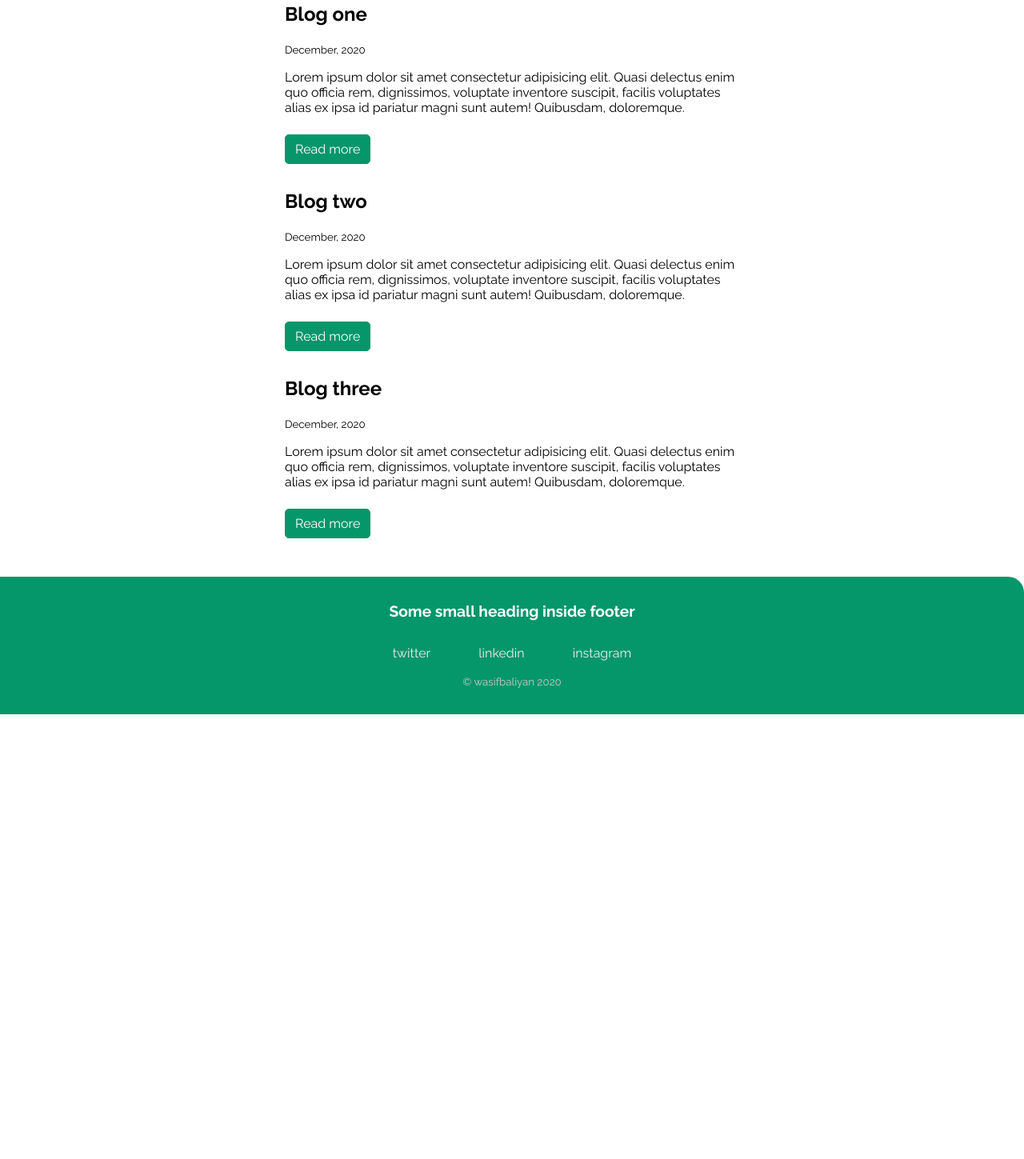
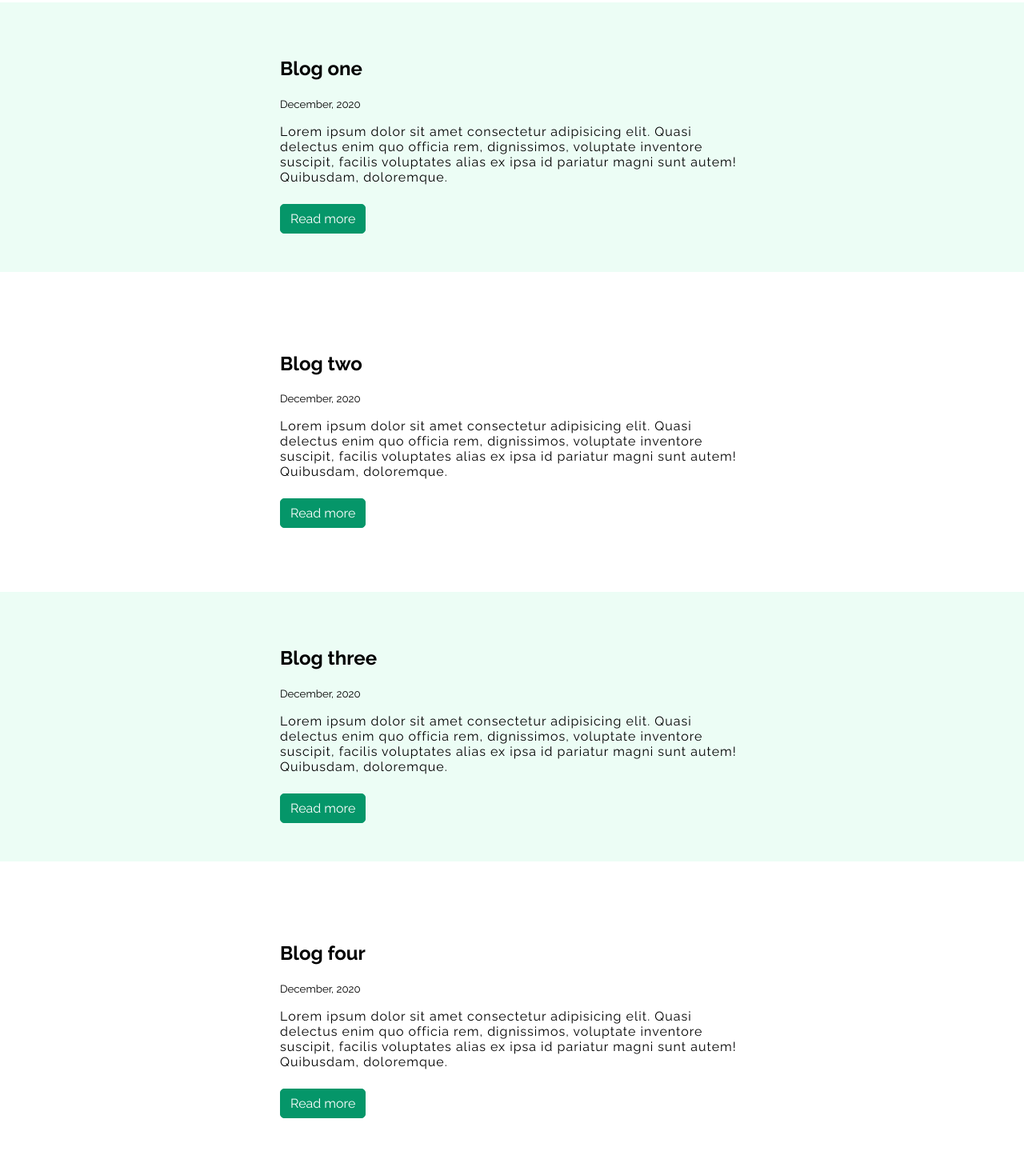
Before and after one commit to wasifbaliyan/neog-camp-markFourFive, a plain HTML site: page blogs.html in a window 1280 px wide. Shown: the part 460-1909 px from the top of the page at 80% size. Before the commit the page ends 1353 px from the top, so only its background shows below. Drawn offline with Linux system fonts and the light colour scheme.

Commit message:
style: fix styling

```diff
--- a/blogs.html
+++ b/blogs.html
@@ -23,8 +23,8 @@
             <h1 class="hero-heading">My latest <span class="hero-inverted"> blogs</span></h1>
         </section>
         <ul class="list">
-            <li>
-              <article class="container-center">
+            <li class="ow-section">
+              <article class="container-center p-3">
                 <h2>Blog one</h2>
                 <small>December, 2020</small>
                 <p>Lorem ipsum dolor sit amet consectetur adipisicing elit. Quasi delectus enim quo officia rem, dignissimos, voluptate inventore suscipit, facilis voluptates alias ex ipsa id pariatur magni sunt autem! Quibusdam, doloremque.</p>
@@ -32,21 +32,27 @@
 
               </article>
             </li>
-            <li><article class="container-center">
+            <li><article class="container-center p-3">
                 <h2>Blog two</h2>
                 <small>December, 2020</small>
                 <p>Lorem ipsum dolor sit amet consectetur adipisicing elit. Quasi delectus enim quo officia rem, dignissimos, voluptate inventore suscipit, facilis voluptates alias ex ipsa id pariatur magni sunt autem! Quibusdam, doloremque.</p>
                 <a href="#" class="link-primary link">Read more</a>
 
               </article>  </li>
-            <li><article class="container-center">
+            <li class="ow-section"><article class="container-center p-3">
                 <h2>Blog three</h2>
                 <small>December, 2020</small>
                 <p>Lorem ipsum dolor sit amet consectetur adipisicing elit. Quasi delectus enim quo officia rem, dignissimos, voluptate inventore suscipit, facilis voluptates alias ex ipsa id pariatur magni sunt autem! Quibusdam, doloremque.</p>
                 <a href="#" class="link-primary link">Read more</a>
 
               </article>  </li>
+              <li><article class="container-center p-3">
+                <h2>Blog four</h2>
+                <small>December, 2020</small>
+                <p>Lorem ipsum dolor sit amet consectetur adipisicing elit. Quasi delectus enim quo officia rem, dignissimos, voluptate inventore suscipit, facilis voluptates alias ex ipsa id pariatur magni sunt autem! Quibusdam, doloremque.</p>
+                <a href="#" class="link-primary link">Read more</a>
 
+              </article>  </li>
        </ul>
     </main>
     <footer class="footer">
--- a/style.css
+++ b/style.css
@@ -146,3 +146,11 @@ small a {
   text-decoration: none;
   font-size: 1.2rem;
 }
+
+p {
+  letter-spacing: 1px;
+}
+
+.p-3 {
+  padding: 3rem 10px;
+}
```
Also changed, not shown: projects.html (+8 -6 lines).
